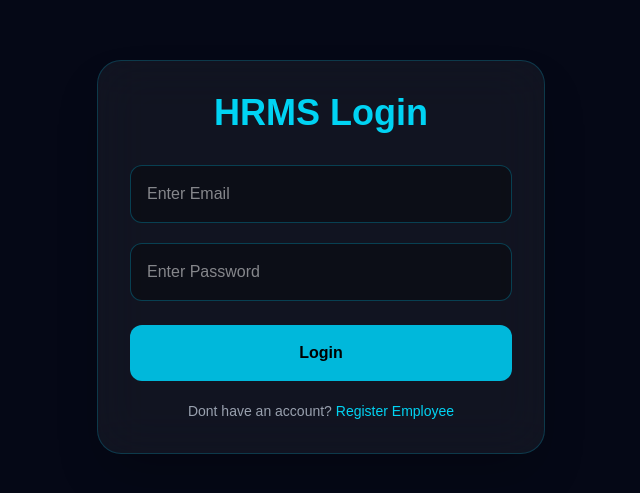
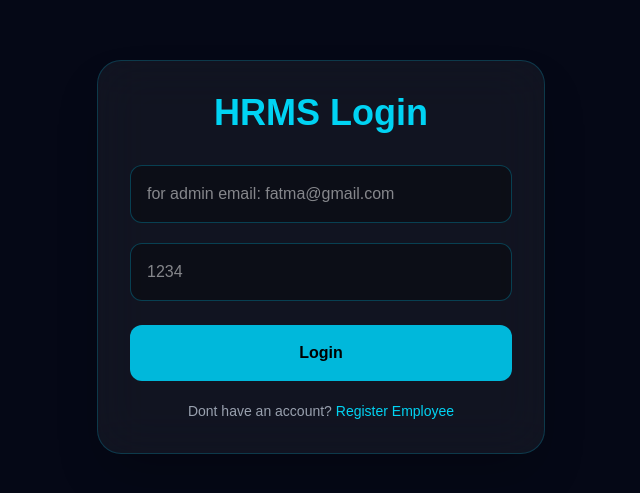
Before and after one commit to Aiman2027/smart-hrms-project, a React (Vite) app: page /Login in a window 1280 px wide. Shown: the part 143-636 px from the top of the page, without its empty margins (319-959 px from the left). Built offline with nearby package versions, Linux system fonts and the light colour scheme; no server answers.

Commit message:
Update Login.jsx

```diff
--- a/src/pages/Login.jsx
+++ b/src/pages/Login.jsx
@@ -67,7 +67,7 @@ const Login = () => {
         <input
           type="email"
           name="email"
-          placeholder="Enter Email"
+          placeholder="for admin email: fatma@gmail.com"
           value={formData.email}
           onChange={handleChange}
           className="w-full p-4 rounded-xl bg-black/30 border border-cyan-500/30 text-white mb-5 outline-none"
@@ -77,7 +77,7 @@ const Login = () => {
         <input
           type="password"
           name="password"
-          placeholder="Enter Password"
+          placeholder="1234"
           value={formData.password}
           onChange={handleChange}
           className="w-full p-4 rounded-xl bg-black/30 border border-cyan-500/30 text-white mb-6 outline-none"
```
